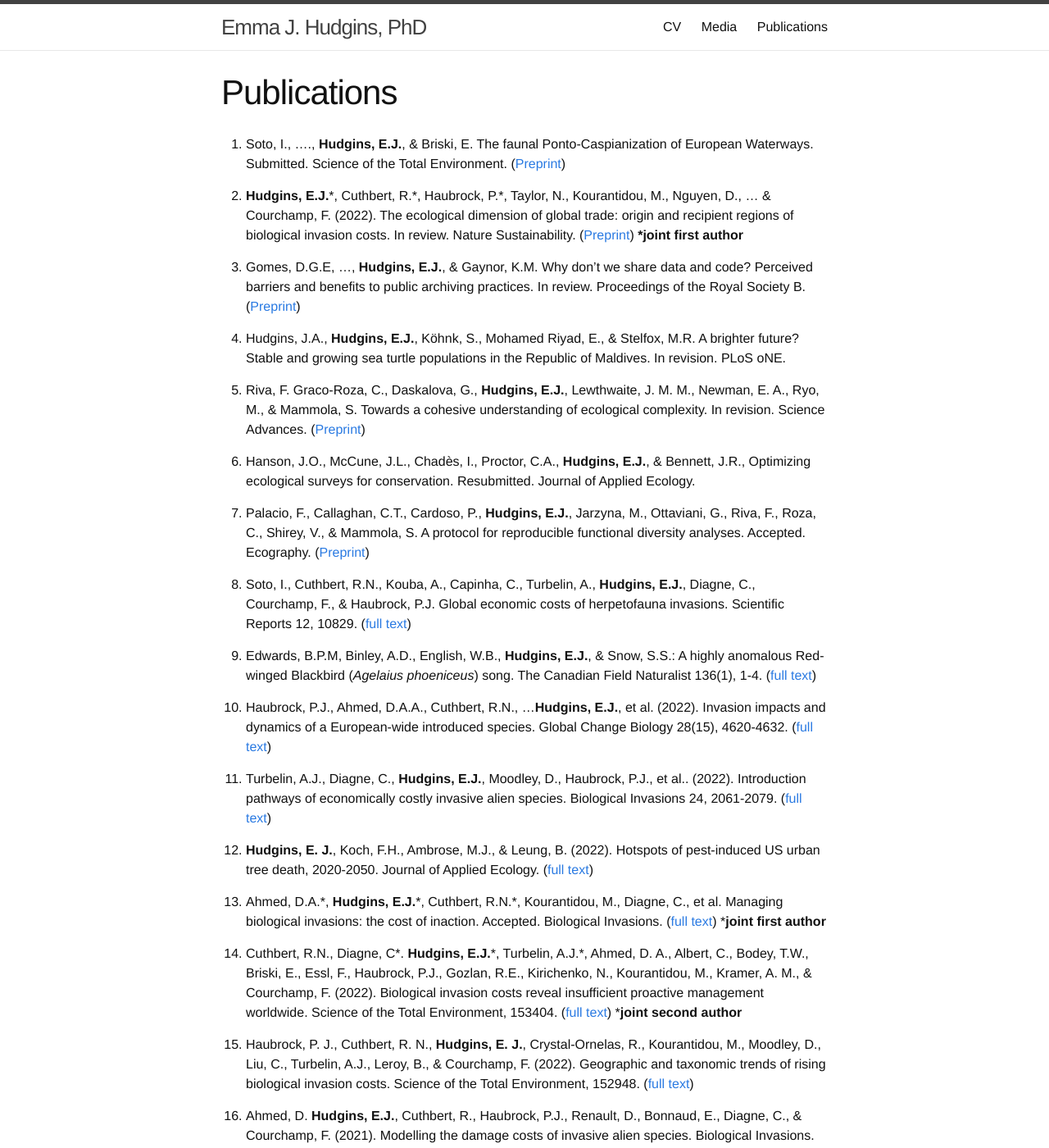
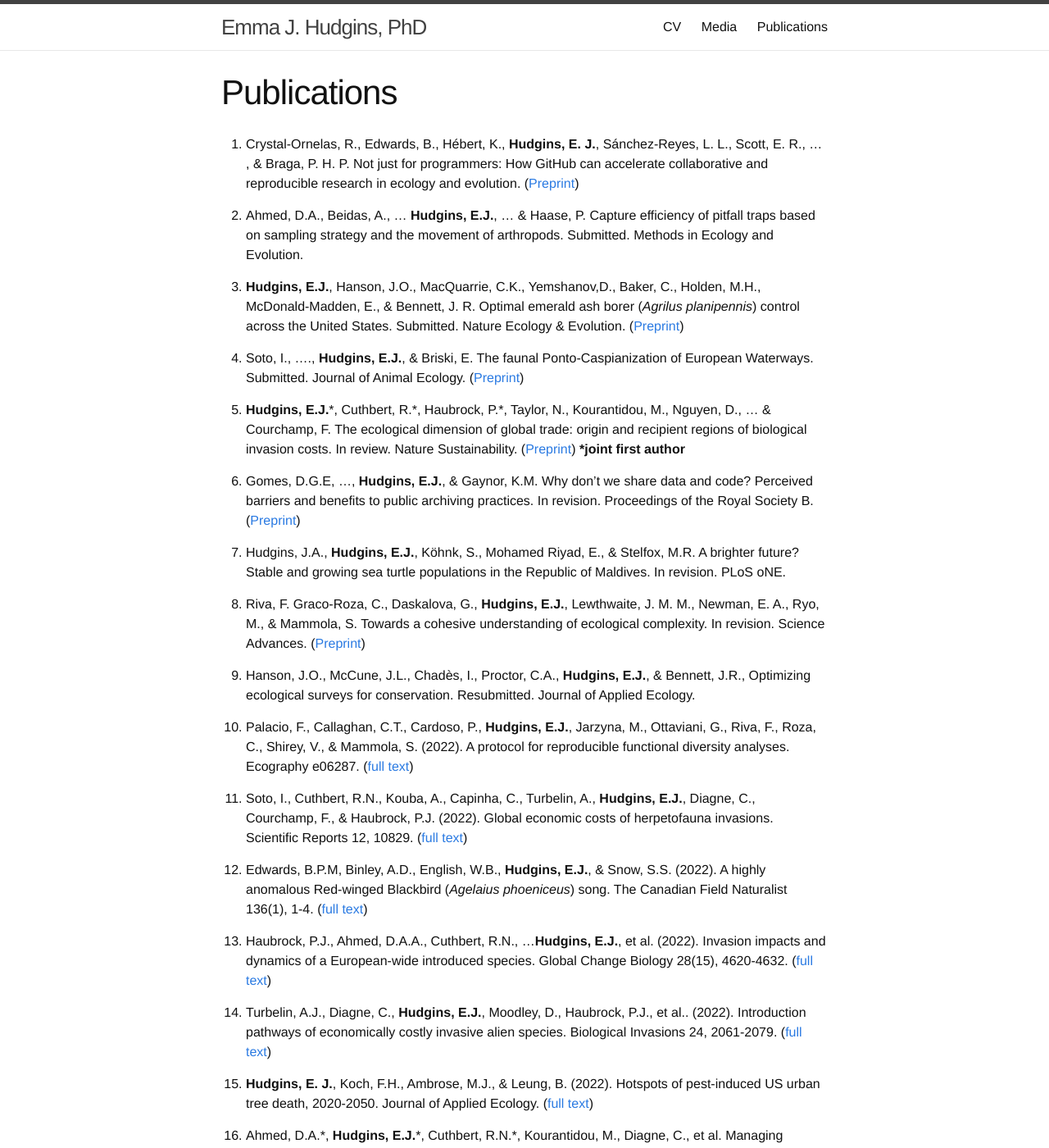
Before and after one commit to emmajhudgins/emmajhudgins.github.io, a Jekyll site: the page built from publications.md, in a window 1280 px wide and 1400 px high. Shown: the whole window at 82% size. Built offline with Jekyll 4.4.1, drawn with Linux system fonts in a browser that asks for light colours; nearby versions of some CDN libraries; some web fonts are replaced.

Commit message:
update pubs and cv

```diff
--- a/publications.md
+++ b/publications.md
@@ -8,13 +8,18 @@ order: 2
 
 ---
 
+27. Crystal-Ornelas, R., Edwards, B., Hébert, K., **Hudgins, E. J.**, Sánchez-Reyes, L. L., Scott, E. R., … , & Braga, P. H. P. Not just for programmers: How GitHub can accelerate collaborative and reproducible research in ecology and evolution. ([Preprint](https://doi.org/10.31222/osf.io/x3p2q))
 
-24. Soto, I., …., **Hudgins, E.J.**, & Briski, E. The faunal Ponto-Caspianization of European Waterways. Submitted. Science of the Total Environment. ([Preprint](https://doi.org/10.21203/rs.3.rs-1702320/v1))
+26. Ahmed, D.A., Beidas, A., ... **Hudgins, E.J.**, ... & Haase, P. Capture efficiency of pitfall traps based on sampling strategy and the movement of arthropods. Submitted. Methods in Ecology and Evolution.
 
-23. **Hudgins, E.J.**\*, Cuthbert, R.\*, Haubrock, P.\*, Taylor, N., Kourantidou, M., Nguyen, D., ... & Courchamp, F. (2022). The ecological dimension of global trade: origin and recipient regions of biological invasion costs. In review. Nature Sustainability. ([Preprint](https://doi.org/10.21203/rs.3.rs-1762292/v1))
+25. **Hudgins, E.J.**, Hanson, J.O., MacQuarrie, C.K., Yemshanov,D., Baker, C., Holden, M.H., McDonald-Madden, E., & Bennett, J. R. Optimal emerald ash borer (*Agrilus planipennis*) control across the United States. Submitted. Nature Ecology & Evolution. ([Preprint](https://doi.org/10.21203/rs.3.rs-1998687/v1))
+
+24. Soto, I., …., **Hudgins, E.J.**, & Briski, E. The faunal Ponto-Caspianization of European Waterways. Submitted. Journal of Animal Ecology. ([Preprint](https://doi.org/10.21203/rs.3.rs-1702320/v1))
+
+23. **Hudgins, E.J.**\*, Cuthbert, R.\*, Haubrock, P.\*, Taylor, N., Kourantidou, M., Nguyen, D., ... & Courchamp, F. The ecological dimension of global trade: origin and recipient regions of biological invasion costs. In review. Nature Sustainability. ([Preprint](https://doi.org/10.21203/rs.3.rs-1762292/v1))
 **\*joint first author**
 
-22. Gomes, D.G.E, …, **Hudgins, E.J.**, & Gaynor, K.M. Why don’t we share data and code? Perceived barriers and benefits to public archiving practices. In review. Proceedings of the Royal Society B. ([Preprint](https://osf.io/preprints/metaarxiv/gaj43/))
+22. Gomes, D.G.E, …, **Hudgins, E.J.**, & Gaynor, K.M. Why don’t we share data and code? Perceived barriers and benefits to public archiving practices. In revision. Proceedings of the Royal Society B. ([Preprint](https://osf.io/preprints/metaarxiv/gaj43/))
 
 21. Hudgins, J.A., **Hudgins, E.J.**, Köhnk, S., Mohamed Riyad, E., & Stelfox, M.R. A brighter future? Stable and growing sea turtle populations in the Republic of Maldives. In revision. PLoS oNE.
 
@@ -22,11 +27,11 @@ order: 2
 
 19. Hanson, J.O., McCune, J.L., Chadès, I., Proctor, C.A., **Hudgins, E.J.**, & Bennett, J.R., Optimizing ecological surveys for conservation. Resubmitted. Journal of Applied Ecology.
 
-18.  Palacio, F., Callaghan, C.T., Cardoso, P., **Hudgins, E.J.**, Jarzyna, M., Ottaviani, G., Riva, F., Roza, C., Shirey, V., & Mammola, S.  A protocol for reproducible functional diversity analyses. Accepted. Ecography. ([Preprint](https://ecoevorxiv.org/yt9sb/))
+18.  Palacio, F., Callaghan, C.T., Cardoso, P., **Hudgins, E.J.**, Jarzyna, M., Ottaviani, G., Riva, F., Roza, C., Shirey, V., & Mammola, S. (2022). A protocol for reproducible functional diversity analyses. Ecography e06287. ([full text](https://doi.org/10.1111/ecog.06287))
 
-17.  Soto, I., Cuthbert, R.N., Kouba, A., Capinha, C., Turbelin, A., **Hudgins, E.J.**, Diagne, C., Courchamp, F., & Haubrock, P.J. Global economic costs of herpetofauna invasions. Scientific Reports 12, 10829. ([full text](https://doi.org/10.1038/s41598-022-15079-9))
+17.  Soto, I., Cuthbert, R.N., Kouba, A., Capinha, C., Turbelin, A., **Hudgins, E.J.**, Diagne, C., Courchamp, F., & Haubrock, P.J. (2022). Global economic costs of herpetofauna invasions. Scientific Reports 12, 10829. ([full text](https://doi.org/10.1038/s41598-022-15079-9))
 
-16. Edwards, B.P.M, Binley, A.D., English, W.B., **Hudgins, E.J.**, & Snow, S.S.: A highly anomalous Red-winged Blackbird (*Agelaius phoeniceus*) song. The Canadian Field Naturalist 136(1), 1-4. ([full text](https://doi.org/10.22621/cfn.v136i1.2877))
+16. Edwards, B.P.M, Binley, A.D., English, W.B., **Hudgins, E.J.**, & Snow, S.S. (2022). A highly anomalous Red-winged Blackbird (*Agelaius phoeniceus*) song. The Canadian Field Naturalist 136(1), 1-4. ([full text](https://doi.org/10.22621/cfn.v136i1.2877))
 
 15.  Haubrock, P.J., Ahmed, D.A.A., Cuthbert, R.N., …**Hudgins, E.J.**, et al. (2022). Invasion impacts and dynamics of a European-wide introduced species. Global Change Biology 28(15), 4620-4632. ([full text](https://doi.org/10.1111/gcb.16207))
 
```
Also changed, not shown: cv.md (+1 -1 lines), index.html (+5 -6 lines), 2 other files.
